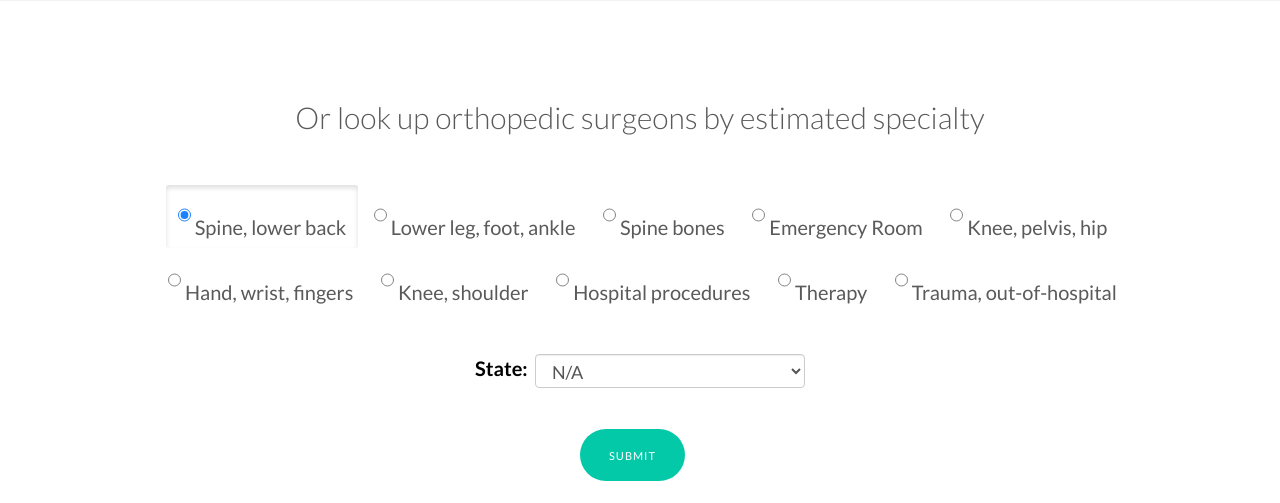
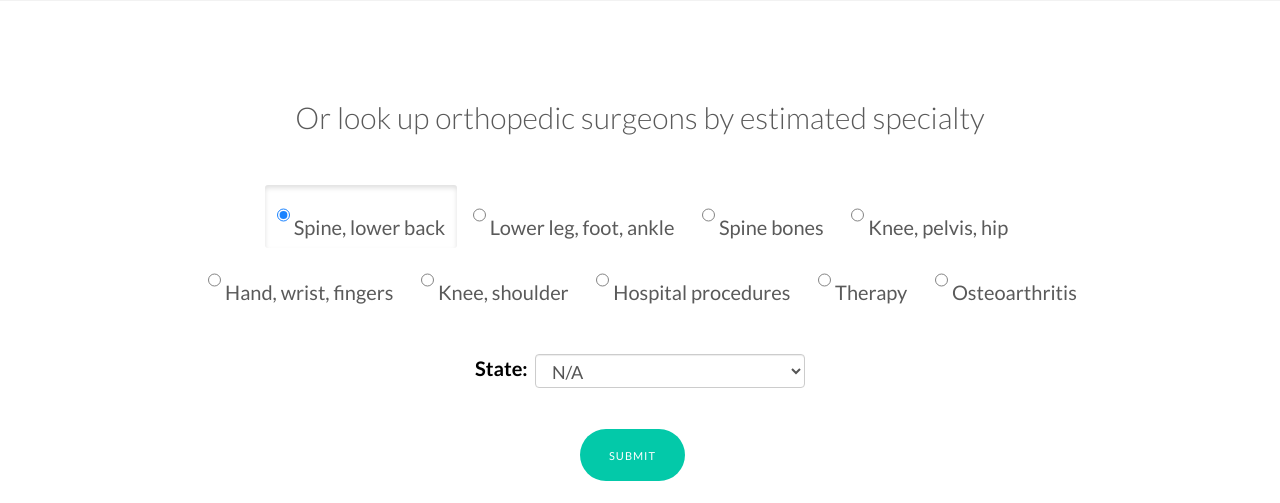
Before and after one commit to frangipane/insight_app, a Flask app: page / in a window 1280 px wide. Shown: the part 859-1362 px from the top of the page. Run offline with Flask 2, Linux system fonts and the light colour scheme; some libraries are stand-ins or nearby versions.

Commit message:
modify specialty labels

```diff
--- a/flaskexample/templates/input.html
+++ b/flaskexample/templates/input.html
@@ -61,10 +61,12 @@ Or look up orthopedic surgeons by estimated specialty
             <span>Spine bones</span>
           </label>
 
-          <label class="btn btn-outline-secondary btn-large" style="font-size: 20px;">
+          <!--
+              <label class="btn btn-outline-secondary btn-large" style="font-size: 20px;">
             <input type="radio" name="options" id="4" value="3" autocomplete="off">
             <span>Emergency Room</span>
           </label>
+              -->
 
           <label class="btn btn-outline-secondary btn-large" style="font-size: 20px;">
             <input type="radio" name="options" id="5" value="4" autocomplete="off">
@@ -95,7 +97,7 @@ Or look up orthopedic surgeons by estimated specialty
 
           <label class="btn btn-outline-secondary btn-large" style="font-size: 20px;">
             <input type="radio" name="options" id="10" value="9" autocomplete="off">
-            <span>Trauma, out-of-hospital</span>
+            <span>Osteoarthritis</span>
           </label>
         </div><!-- /.row -->
 
--- a/flaskexample/views.py
+++ b/flaskexample/views.py
@@ -177,13 +177,13 @@ def view_profile(npi):
     topic_labels = ['spine/lower back',
                     'lower leg/ankle/foot',
                     'spine bones',
-                    'ER visit',
+                    'blood, urinalysis tests',
                     'knee/pelvis/hip',
                     'hand/wrist/fingers',
                     'knee/shoulder',
                     'hospital',
                     'therapy',
-                    'trauma out-of-hospital']
+                    'osteoarthritis']
     topic_dict = dict(enumerate(topic_labels))
     print(topic_dict)
 
@@ -258,13 +258,13 @@ def by_specialty():
     topic_labels = ['spine/lower back',
                     'lower leg/ankle/foot',
                     'spine bones',
-                    'ER visit',
+                    'blood, urinalysis tests',
                     'knee/pelvis/hip',
                     'hand/wrist/fingers',
                     'knee/shoulder',
                     'hospital',
                     'therapy',
-                    'trauma out-of-hospital']
+                    'osteoarthritis']
     topic_dict = dict(enumerate(topic_labels))
     topic = topic_dict[topic]
     ## 2 possibilities:
```
